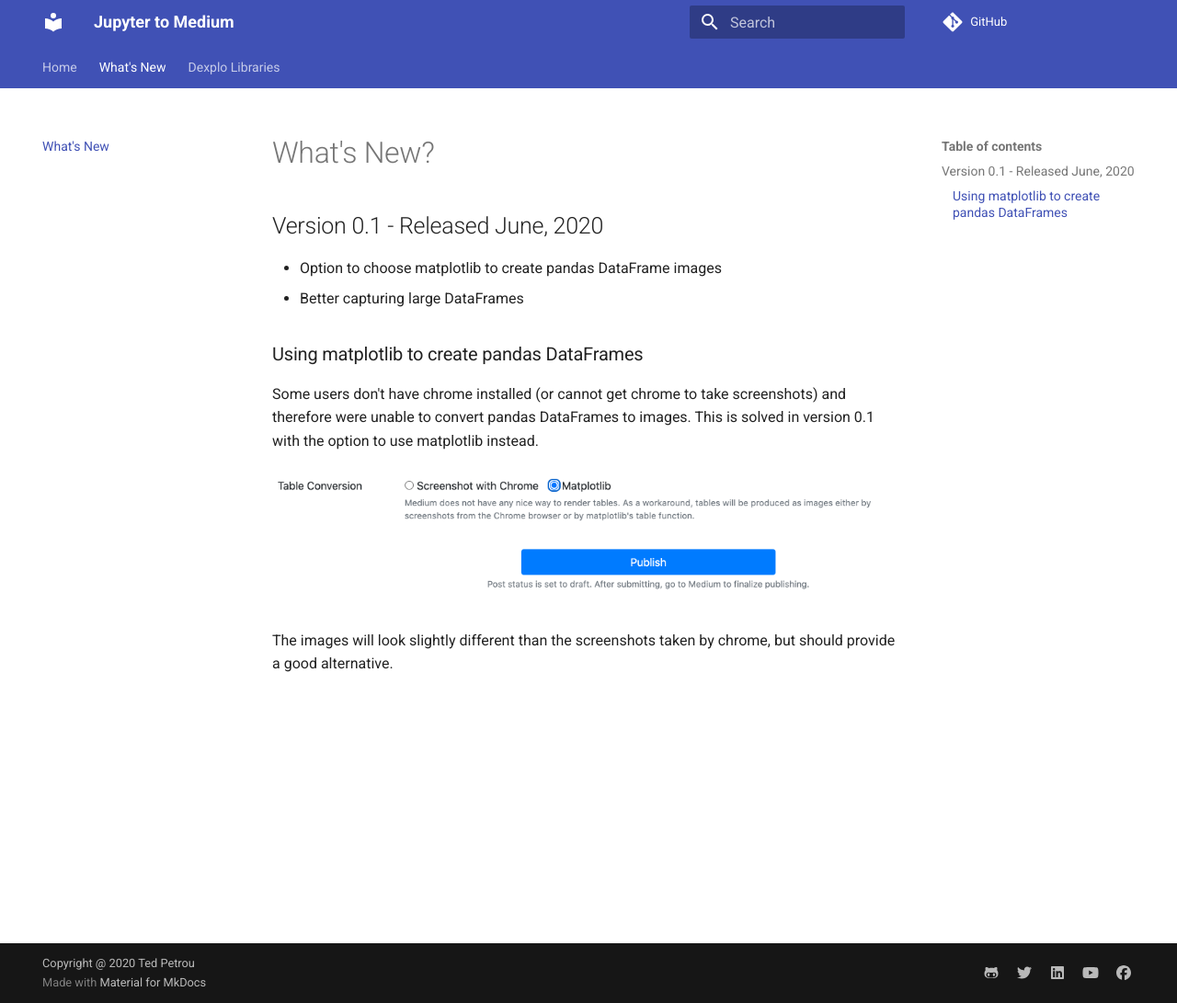
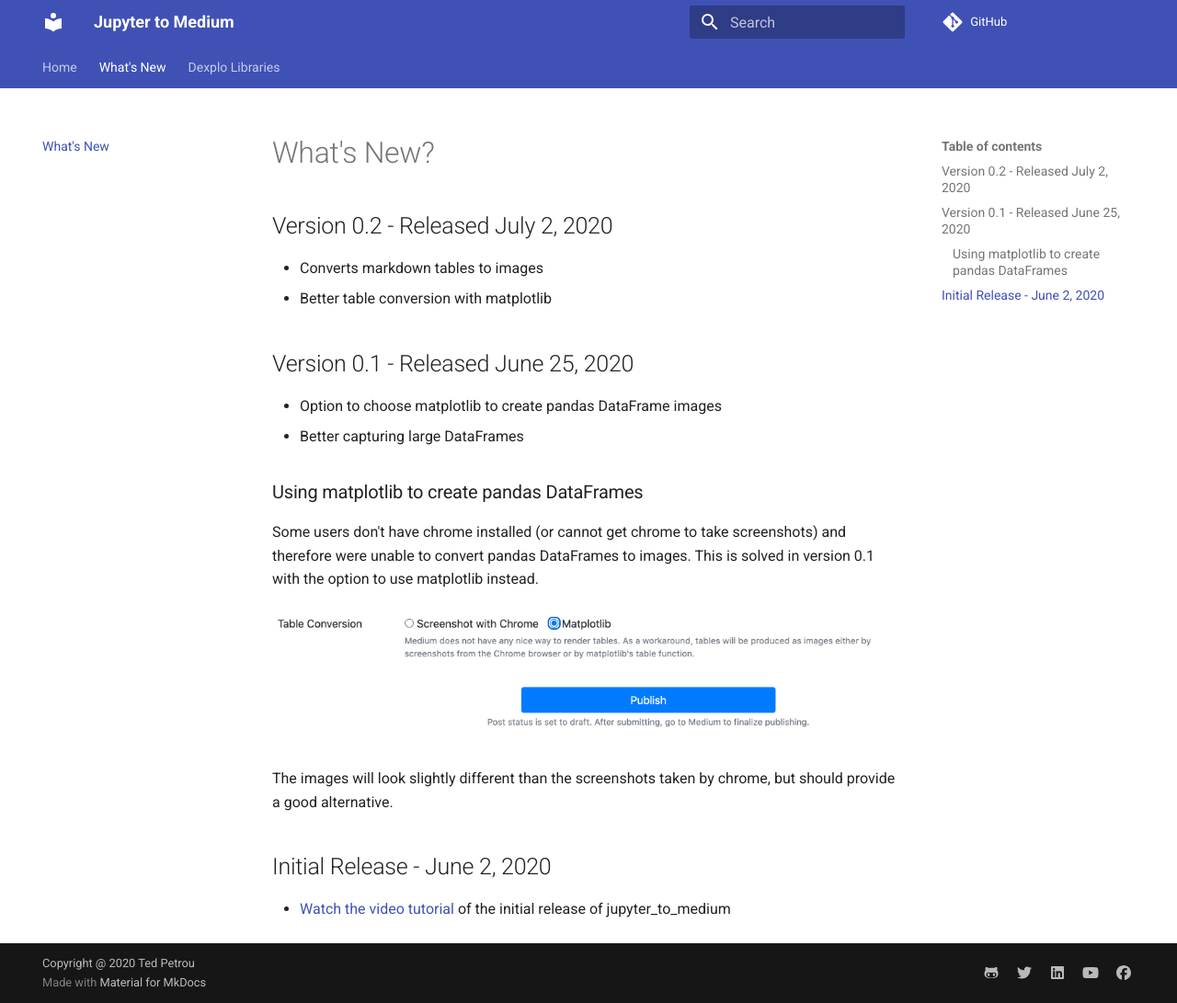
Before and after one commit to dexplo/jupyter_to_medium, an MkDocs documentation site: the page built from docs/whats_new.md, in a window 1280 px wide and 1091 px high. Shown: the whole window at 92% size. Built offline with MkDocs 1.6.1 and Material for MkDocs 9.7.7, drawn with Linux system fonts in a browser that asks for light colours; comment, search, counter and statistics services are not loaded.

Commit message:
update docs

```diff
--- a/docs/whats_new.md
+++ b/docs/whats_new.md
@@ -1,6 +1,11 @@
 # What's New?
 
-## Version 0.1 - Released June, 2020
+## Version 0.2 - Released July 2, 2020
+
+* Converts markdown tables to images
+* Better table conversion with matplotlib
+
+## Version 0.1 - Released June 25, 2020
 
 * Option to choose matplotlib to create pandas DataFrame images
 * Better capturing large DataFrames
@@ -13,3 +18,7 @@
 ![png](images/table_conversion.png)
 
 The images will look slightly different than the screenshots taken by chrome, but should provide a good alternative.
+
+## Initial Release - June 2, 2020
+
+* [Watch the video tutorial](https://youtu.be/lU9jogfXNqE) of the initial release of jupyter_to_medium
```
Also changed, not shown: docs/index.md (+4 -1 lines).
